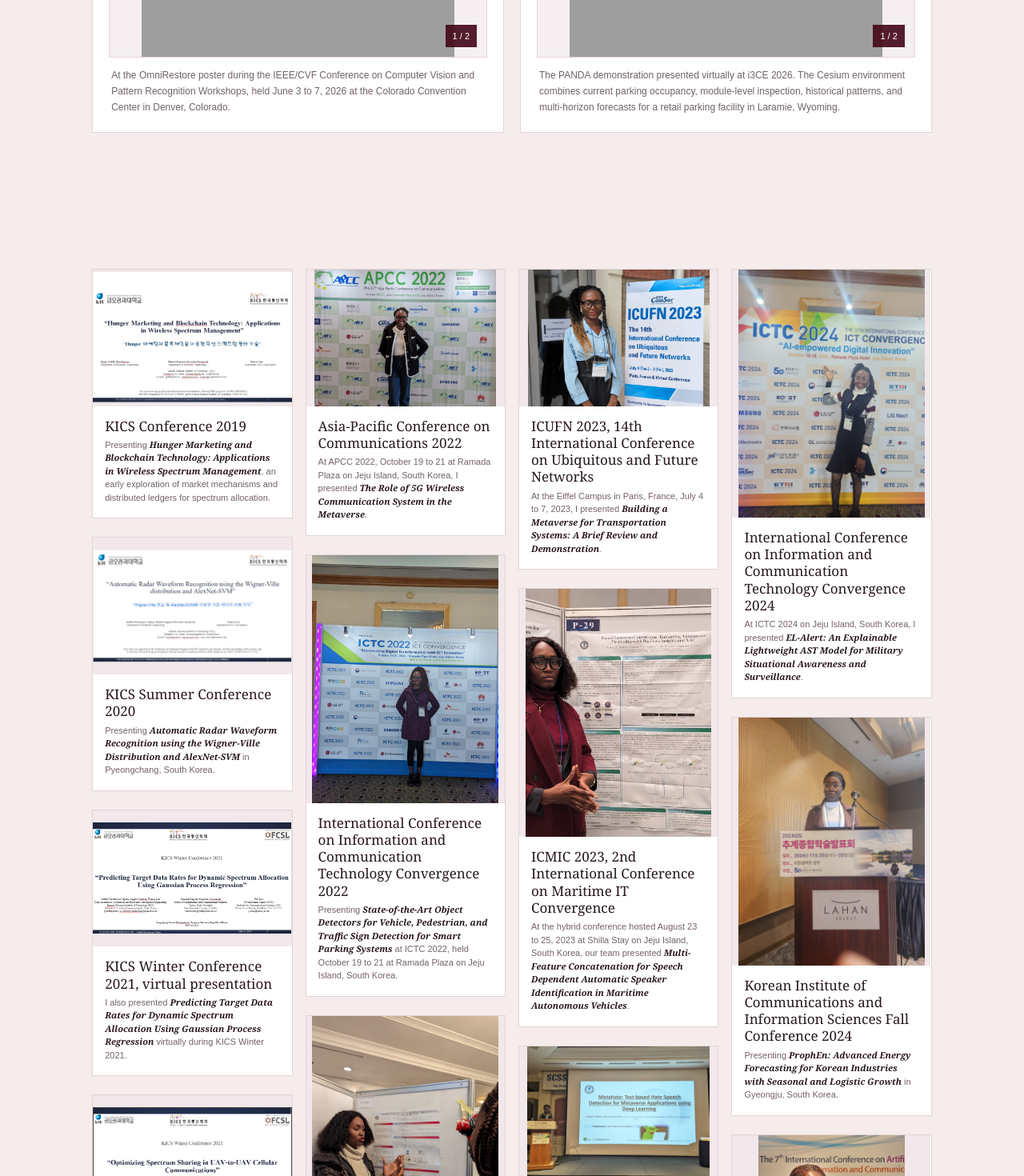
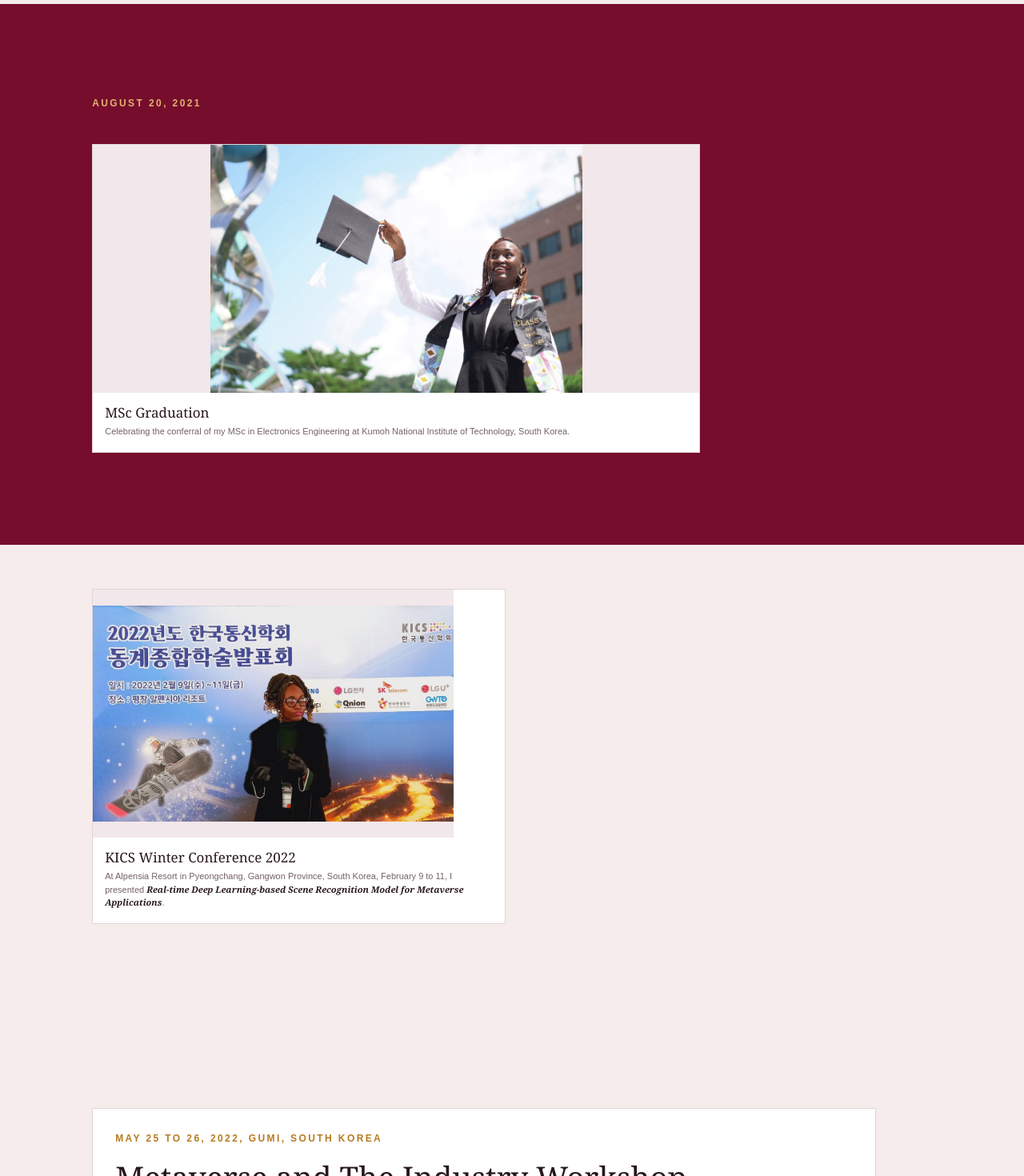
Before and after one commit to Judith989/judith-website-2026, a Next.js app: page /gallery in a window 1280 px wide. Shown: the part 2380-3850 px from the top of the page at 80% size. Built offline with nearby package versions, Linux system fonts and the light colour scheme; no server answers; grey boxes are pictures that could not be loaded.

Commit message:
Rebuild gallery in chronological order

```diff
--- a/app/gallery/page.tsx
+++ b/app/gallery/page.tsx
@@ -95,40 +95,61 @@ function GalleryDetail({ text }: { text: string }) {
   return <>{before}<cite>{paperTitle}</cite>{after}</>;
 }
 
-export default function GalleryPage() {
+const chronologicalMoments = [...moments].reverse();
+
+function MomentGrid({ items }: { items: typeof moments }) {
   return (
-    <main>
-      <PageHero label="Gallery" title="The places I have been and the moments that shaped how I research." />
-      <section className="page-section gallery-highlight-grid">
-        <article className="gallery-highlight-card"><div className="featured-story-copy"><p className="kicker">May 25 to 26, 2022, Gumi, South Korea</p><h2>Metaverse and The Industry Workshop</h2><p>I co-organized this two-day workshop with the ICT Convergence Research Center and delivered the transportation-systems presentation. Eight sessions connected metaverse foundations with manufacturing, blockchain, NFTs, artificial intelligence, transportation, research trends, and security.</p></div><PhotoStoryCarousel images={metaverseWorkshop} label="Metaverse and The Industry Workshop" /></article>
-        <article className="gallery-highlight-card"><div className="featured-story-copy"><p className="kicker">May 6, 2026, Laramie, Wyoming</p><h2>Facilitating a University of Wyoming community conversation on digital twins</h2><p>I facilitated the School of Computing&apos;s Digital Twins Computing Meet Up at Altitude Chophouse and presented a battery-management digital twin case study. Six lightning talks brought complementary views of digital twins into one room.</p></div><PhotoStoryCarousel images={uwDigitalTwinsMeetup} label="University of Wyoming Digital Twins Computing Meet Up" /></article>
-        <article className="gallery-highlight-card"><div className="featured-story-copy"><p className="kicker">June 6, 2026, Denver, Colorado</p><h2>OmniRestore at the IEEE/CVF Conference on Computer Vision and Pattern Recognition Workshops</h2><p>I presented OmniRestore, coauthored with Prof. Diksha Shukla, at the Colorado Convention Center during the conference held June 3 to 7, 2026. The work introduces a lightweight, weather-aware framework for restoring visual information degraded by rain, snow, fog, low light, and composite conditions. Presenting it at CVPR brought this research into conversation with the international computer vision community and marked an important expansion of my work into robust autonomous perception.</p></div><PhotoStoryCarousel images={cvprPresentation} label="OmniRestore at CVPR" /></article>
-        <article className="gallery-highlight-card"><div className="featured-story-copy"><p className="kicker">June 17, 2026, virtual presentation</p><h2>PANDA at the ASCE International Conference on Computing in Civil Engineering</h2><p>I presented PANDA virtually during i3CE 2026, hosted at Songdo Convensia in Songdo, Incheon, South Korea. The presentation demonstrated how a lightweight forecasting model and a Cesium digital twin can turn limited parking data into multi-horizon occupancy and turnover predictions that operators can inspect spatially.</p></div><PhotoStoryCarousel images={pandaPresentation} label="PANDA presentation" /></article>
-      </section>
-
     <section className="page-section photo-grid">
-        {[...moments].reverse().map((moment) => (
+      {items.map((moment) => (
         <figure className={moment.orientation} key={`${moment.src}-${moment.title}`}>
           <div><Image src={moment.src} alt={`${moment.title}: ${moment.detail}`} fill sizes="(max-width: 700px) 92vw, (max-width: 1100px) 46vw, 24vw" /></div>
           <figcaption><strong>{moment.title}</strong><span><GalleryDetail text={moment.detail} /></span></figcaption>
         </figure>
       ))}
     </section>
+  );
+}
 
-      <section className="page-section graduation-section">
-        <p className="kicker">Academic journey</p>
-        <div className="section-heading-row"><h2>Graduation milestones</h2><p>BEng, MSc, and PhD</p></div>
-        <div className="degree-milestones">
+export default function GalleryPage() {
+  return (
+    <main>
+      <PageHero label="Gallery" title="The places I have been and the moments that shaped how I research." />
+
+      <section className="page-section graduation-section degree-timeline-entry">
+        <p className="kicker">December 12, 2014</p>
         <figure className="degree-card">
           <div><Image src="/gallery/Bsc_grad.jpg" alt="Judith Njoku-Vowels at her bachelor of engineering graduation" fill sizes="(max-width: 800px) 92vw, 48vw" /></div>
-            <figcaption><strong>BEng Graduation</strong><span>Celebrating the conferral of my Bachelor of Engineering in Petroleum Engineering at the Federal University of Technology, Owerri, Nigeria, on December 12, 2014.</span></figcaption>
+          <figcaption><strong>BEng Graduation</strong><span>Celebrating the conferral of my Bachelor of Engineering in Petroleum Engineering at the Federal University of Technology, Owerri, Nigeria.</span></figcaption>
         </figure>
+      </section>
+
+      <MomentGrid items={chronologicalMoments.slice(0, 4)} />
+
+      <section className="page-section graduation-section degree-timeline-entry">
+        <p className="kicker">August 20, 2021</p>
         <figure className="degree-card">
           <div><Image src="/gallery/msc_grad.jpeg" alt="Judith Njoku-Vowels at her MSc graduation" fill sizes="(max-width: 800px) 92vw, 48vw" /></div>
-            <figcaption><strong>MSc Graduation</strong><span>Celebrating the conferral of my MSc in Electronics Engineering at Kumoh National Institute of Technology, South Korea, on August 20, 2021.</span></figcaption>
+          <figcaption><strong>MSc Graduation</strong><span>Celebrating the conferral of my MSc in Electronics Engineering at Kumoh National Institute of Technology, South Korea.</span></figcaption>
         </figure>
-          <figure className="degree-card"><PhotoStoryCarousel images={phdGraduation} label="PhD graduation" /><figcaption><strong>PhD Graduation</strong><span>Celebrating the conferral of my PhD in IT Convergence Engineering at Kumoh National Institute of Technology, South Korea, on August 22, 2025. My dissertation introduced BatteryMetrix.</span></figcaption></figure>
-        </div>
+      </section>
+
+      <MomentGrid items={chronologicalMoments.slice(4, 5)} />
+
+      <section className="page-section gallery-highlight-grid gallery-highlight-single">
+        <article className="gallery-highlight-card"><div className="featured-story-copy"><p className="kicker">May 25 to 26, 2022, Gumi, South Korea</p><h2>Metaverse and The Industry Workshop</h2><p>I co-organized this two-day workshop with the ICT Convergence Research Center and delivered the transportation-systems presentation. Eight sessions connected metaverse foundations with manufacturing, blockchain, NFTs, artificial intelligence, transportation, research trends, and security.</p></div><PhotoStoryCarousel images={metaverseWorkshop} label="Metaverse and The Industry Workshop" /></article>
+      </section>
+
+      <MomentGrid items={chronologicalMoments.slice(5)} />
+
+      <section className="page-section graduation-section degree-timeline-entry">
+        <p className="kicker">August 22, 2025</p>
+        <figure className="degree-card"><PhotoStoryCarousel images={phdGraduation} label="PhD graduation" /><figcaption><strong>PhD Graduation</strong><span>Celebrating the conferral of my PhD in IT Convergence Engineering at Kumoh National Institute of Technology, South Korea. My dissertation introduced BatteryMetrix.</span></figcaption></figure>
+      </section>
+
+      <section className="page-section gallery-highlight-grid">
+        <article className="gallery-highlight-card"><div className="featured-story-copy"><p className="kicker">May 6, 2026, Laramie, Wyoming</p><h2>Facilitating a University of Wyoming community conversation on digital twins</h2><p>I facilitated the School of Computing&apos;s Digital Twins Computing Meet Up at Altitude Chophouse and presented a battery-management digital twin case study. Six lightning talks brought complementary views of digital twins into one room.</p></div><PhotoStoryCarousel images={uwDigitalTwinsMeetup} label="University of Wyoming Digital Twins Computing Meet Up" /></article>
+        <article className="gallery-highlight-card"><div className="featured-story-copy"><p className="kicker">June 6, 2026, Denver, Colorado</p><h2>OmniRestore at the IEEE/CVF Conference on Computer Vision and Pattern Recognition Workshops</h2><p>I presented OmniRestore, coauthored with Prof. Diksha Shukla, at the Colorado Convention Center during the conference held June 3 to 7, 2026. The work introduces a lightweight, weather-aware framework for restoring visual information degraded by rain, snow, fog, low light, and composite conditions. Presenting it at CVPR brought this research into conversation with the international computer vision community and marked an important expansion of my work into robust autonomous perception.</p></div><PhotoStoryCarousel images={cvprPresentation} label="OmniRestore at CVPR" /></article>
+        <article className="gallery-highlight-card"><div className="featured-story-copy"><p className="kicker">June 17, 2026, virtual presentation</p><h2>PANDA at the ASCE International Conference on Computing in Civil Engineering</h2><p>I presented PANDA virtually during i3CE 2026, hosted at Songdo Convensia in Songdo, Incheon, South Korea. The presentation demonstrated how a lightweight forecasting model and a Cesium digital twin can turn limited parking data into multi-horizon occupancy and turnover predictions that operators can inspect spatially.</p></div><PhotoStoryCarousel images={pandaPresentation} label="PANDA presentation" /></article>
       </section>
 
     </main>
--- a/app/globals.css
+++ b/app/globals.css
@@ -390,6 +390,8 @@ footer p { margin: 0; }
 .degree-card figcaption { display: grid; gap: 5px; padding: 14px 15px 17px; }
 .degree-card figcaption strong { font-family: Georgia, serif; font-size: 17px; font-weight: 500; line-height: 1.25; }
 .degree-card figcaption span { color: var(--muted); font-size: 11px; line-height: 1.5; }
+.degree-timeline-entry { display: grid; gap: 24px; }
+.degree-timeline-entry .degree-card { max-width: 760px; width: 100%; }
 .degree-card-phd { grid-column: 1 / -1; display: grid; grid-template-columns: .7fr 1.3fr; gap: 30px; align-items: center; }
 .degree-copy { align-self: center; padding: 40px; }
 .degree-copy > span { color: var(--gold); font-size: 10px; font-weight: 800; letter-spacing: .12em; text-transform: uppercase; }
@@ -399,6 +401,8 @@ footer p { margin: 0; }
 .featured-story-copy h2 { font-family: Georgia, serif; font-size: clamp(34px, 4vw, 52px); font-weight: 500; line-height: 1.12; }
 .featured-story-copy > p:last-child { color: var(--muted); line-height: 1.8; }
 .gallery-highlight-grid { background: var(--cream); display: grid; gap: 20px; grid-template-columns: 1fr 1fr; }
+.gallery-highlight-single { grid-template-columns: minmax(0, 1fr); }
+.gallery-highlight-single .gallery-highlight-card { max-width: 980px; }
 .gallery-highlight-card { background: white; border: 1px solid var(--line); display: flex; flex-direction: column; overflow: hidden; }
 .gallery-highlight-card .featured-story-copy { padding: 28px; }
 .gallery-highlight-card .featured-story-copy h2 { font-size: clamp(28px, 3vw, 40px); }
@@ -411,8 +415,9 @@ footer p { margin: 0; }
 .story-arrow-right { right: 14px; }
 .story-count { background: rgba(67,7,24,.9); bottom: 12px; color: white; font-size: 11px; padding: 6px 9px; position: absolute; right: 12px; z-index: 2; }
 .story-image-caption { color: var(--muted); font-size: 12px; line-height: 1.65; margin: 0; min-height: 62px; padding: 13px 3px 0; }
-.photo-grid { background: var(--cream); column-count: 4; column-gap: 16px; display: block; padding-top: 55px; }
-.photo-grid figure { background: white; border: 1px solid var(--line); break-inside: avoid; display: inline-block; margin: 0 0 16px; overflow: hidden; width: 100%; }
+.photo-grid { background: var(--cream); display: grid; gap: 16px; grid-template-columns: repeat(4, minmax(0, 1fr)); padding-top: 55px; }
+.photo-grid figure { background: white; border: 1px solid var(--line); margin: 0; overflow: hidden; width: 100%; }
+.photo-grid figure.wide { grid-column: span 2; }
 .photo-grid figure > div { aspect-ratio: 4 / 5; max-height: 310px; overflow: hidden; position: relative; }
 .photo-grid figure.wide > div { aspect-ratio: 16 / 11; }
 .photo-grid img { object-fit: contain; transition: transform .45s ease; background: #f2e7ea; }
@@ -483,7 +488,7 @@ footer p { margin: 0; }
   .project-outcomes div { border-bottom: 1px solid rgba(255,255,255,.16); padding: 24px; }
   .degree-card-phd, .featured-gallery-story { grid-template-columns: 1fr; }
   .gallery-highlight-grid { grid-template-columns: 1fr; }
-  .photo-grid { column-count: 2; }
+  .photo-grid { grid-template-columns: repeat(2, minmax(0, 1fr)); }
   .about-photo { min-height: 460px; }
 }
 
@@ -520,7 +525,8 @@ footer p { margin: 0; }
   .publication-filters > p { margin-left: 0; }
   .news-timeline article { grid-template-columns: 72px 18px 1fr; }
   .news-year { font-size: 16px; line-height: 1.2; overflow-wrap: normal; }
-  .photo-grid { column-count: 1; }
+  .photo-grid { grid-template-columns: 1fr; }
+  .photo-grid figure.wide { grid-column: span 1; }
   .about-photo { min-height: 0; width: 100%; }
   .news-card { padding-left: 18px; }
   .news-resource-links { grid-template-columns: 1fr; }
```
Lines whose indentation alone changed are shown as unchanged.
